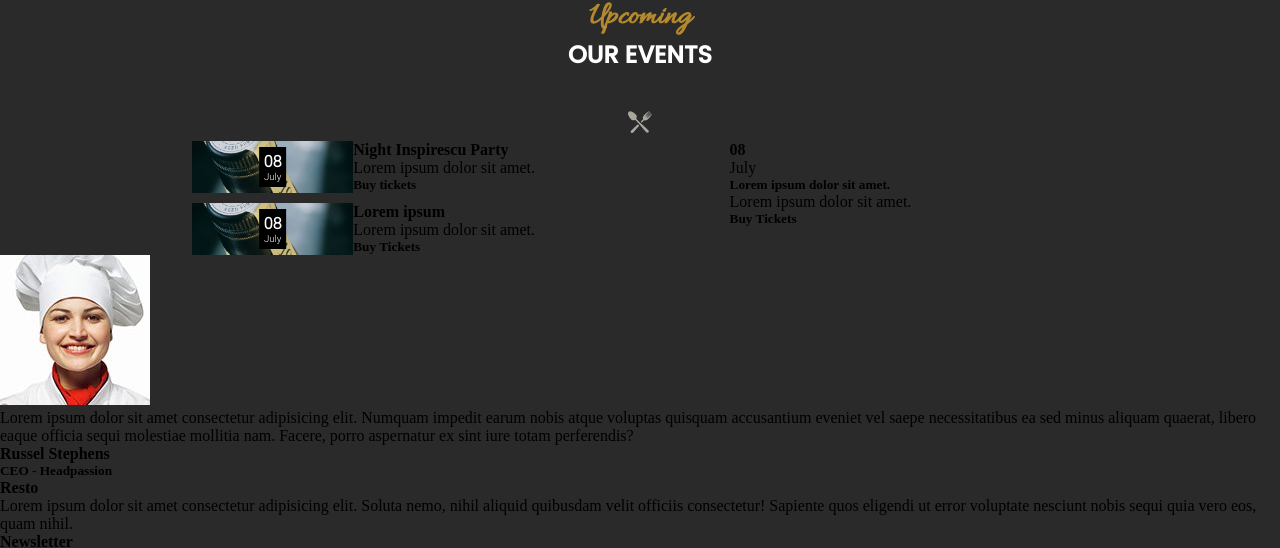
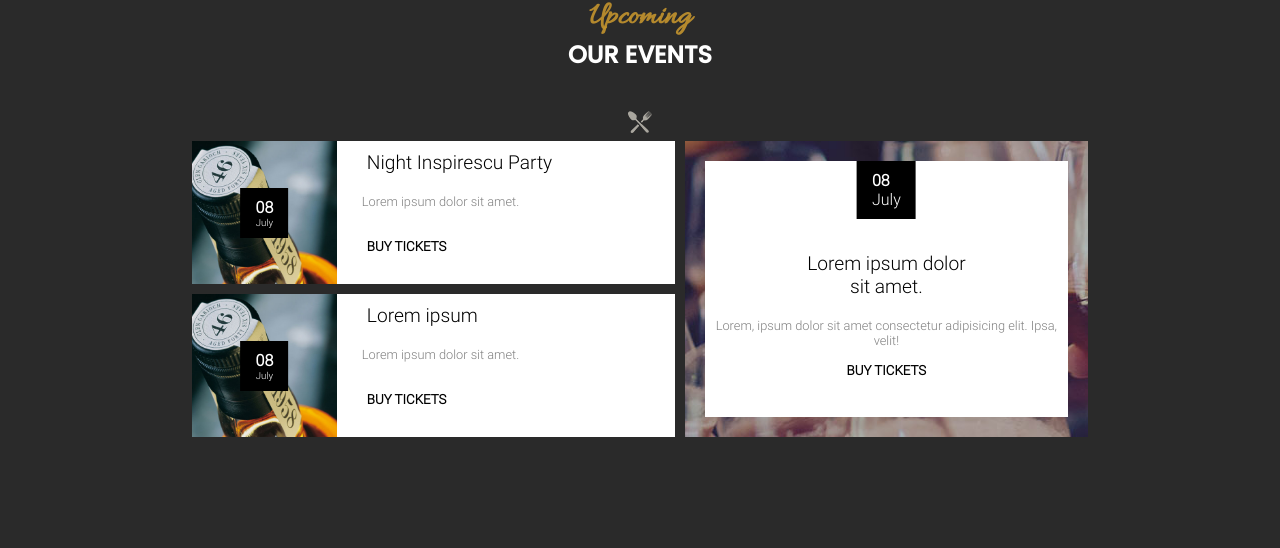
Before and after one commit to ccadran/The-resto, a plain HTML site: page index.html in a window 1280 px wide. Shown: the part 2214-2762 px from the top of the page. Drawn offline with Linux system fonts and the light colour scheme.

Commit message:
Footer almost done

```diff
--- a/assets/styles/index.scss
+++ b/assets/styles/index.scss
@@ -4,3 +4,5 @@
 @import "./layout/section2";
 @import "./layout/section3";
 @import "./layout/section4";
+@import "./layout/section5";
+@import "./layout/footer";
--- /dev/null
+++ b/assets/styles/layout/_footer.scss
@@ -0,0 +1,27 @@
+footer {
+    margin-top: 200px;
+
+    background: url(/assets/img/bg-footer.jpg);
+    width: 100%;
+    .footer-content {
+        width: 70%;
+        margin: 0 auto;
+        display: grid;
+        grid-template-columns: 50% 50%;
+    }
+    .footer-left {
+        margin: 50px 0;
+        h4 {
+            font-family: $font1;
+            color: $orange;
+            font-size: 2.5rem;
+        }
+        p {
+            color: $white1;
+            margin-top: 20px;
+            font-family: $font3;
+            line-height: 25px;
+            font-size: 0.8rem;
+        }
+    }
+}
--- a/assets/styles/layout/_section4.scss
+++ b/assets/styles/layout/_section4.scss
@@ -19,7 +19,10 @@
         width: 70%;
         margin: 0 auto;
         display: grid;
-        grid-template-columns: 60% 40%;
+        grid-template-columns: 55% 45%;
+        .events-left {
+            margin-right: 10px;
+        }
         .left-top {
             margin-bottom: 10px;
         }
@@ -39,7 +42,7 @@
                     left: 50%;
                     transform: translate(-50%, -50%);
                     background: #000;
-                    padding: 5px;
+                    padding: 10px 15px;
                     font-family: $font3;
                     h4 {
                         font-size: 1rem;
@@ -48,7 +51,75 @@
                         font-size: 0.6rem;
                     }
                 }
-                h4 {
+            }
+        }
+        .elcr {
+            background: $white1;
+            h4 {
+                padding: 10px 30px 20px;
+                font-family: $font3;
+                font-weight: 500;
+                font-size: 1.2rem;
+            }
+            p {
+                padding-left: 25px;
+                font-family: $font3;
+                font-size: 0.8rem;
+                color: grey;
+                font-weight: 500;
+            }
+            h5 {
+                font-family: $font3;
+                padding: 30px;
+                padding-bottom: 30px;
+                text-transform: uppercase;
+                font-weight: 800;
+            }
+        }
+        .events-right {
+            background: url(/assets/img/event-03.jpg);
+            padding: 20px;
+
+            .events-right-content {
+                background: $white1;
+                height: 100%;
+                position: relative;
+                .erct {
+                    position: absolute;
+                    top: 0;
+                    left: 50%;
+                    background: #000;
+                    color: $white1;
+                    padding: 10px 15px;
+                    font-family: $font3;
+                    transform: translateX(-50%);
+                }
+                .ercc {
+                    padding-top: 25%;
+                    h4 {
+                        font-family: $font3;
+                        font-weight: 500;
+                        font-size: 1.2rem;
+                        margin: 0 auto;
+                        width: 45%;
+                        text-align: center;
+                        padding-bottom: 20px;
+                    }
+                    p {
+                        font-family: $font3;
+                        font-size: 0.8rem;
+                        color: grey;
+                        font-weight: 500;
+                        text-align: center;
+                        padding-bottom: 15px;
+                    }
+                    h5 {
+                        font-family: $font3;
+
+                        text-transform: uppercase;
+                        font-weight: 800;
+                        text-align: center;
+                    }
                 }
             }
         }
--- /dev/null
+++ b/assets/styles/layout/_section5.scss
@@ -0,0 +1,39 @@
+.section5 {
+    width: 70%;
+    margin: 150px auto;
+    background: $white1;
+    position: relative;
+    &:before {
+        content: url(/assets/img/avatar-02.jpg);
+        top: -15%;
+        border-radius: 25px;
+        position: absolute;
+        left: 50%;
+        transform: translateX(-80%);
+        height: 30px;
+        scale: 50%;
+    }
+    p {
+        text-align: center;
+        width: 80%;
+        margin: 0 auto;
+        padding-top: 50px;
+        padding-bottom: 30px;
+        font-family: $font3;
+        line-height: 35px;
+    }
+    h4 {
+        font-size: 1.5rem;
+        color: $background;
+        font-family: $font3;
+        text-align: center;
+        padding-bottom: 20px;
+    }
+    h5 {
+        color: $orange;
+        text-align: center;
+        padding-bottom: 50px;
+        font-size: 1rem;
+        font-weight: 500;
+    }
+}
--- a/index.html
+++ b/index.html
@@ -208,18 +208,25 @@
                 </div>
                 <div class="events-right">
                     <div class="events-right-content">
+                        <div class="erct">
                             <h4>08</h4>
                             <p>July</p>
-                        <h5>Lorem ipsum dolor sit amet.</h5>
-                        <p>Lorem ipsum dolor sit amet.</p>
+                        </div>
+                        <div class="ercc">
+                            <h4>Lorem ipsum dolor sit amet.</h4>
+                            <p>
+                                Lorem, ipsum dolor sit amet consectetur
+                                adipisicing elit. Ipsa, velit!
+                            </p>
                             <h5>Buy Tickets</h5>
+                        </div>
                     </div>
                 </div>
             </div>
         </div>
         <div class="section5">
             <div class="citations">
-                <img src="./assets/img/avatar-02.jpg" alt="" />
+                <!-- <img src="./assets/img/avatar-02.jpg" alt="" /> -->
                 <p>
                     Lorem ipsum dolor sit amet consectetur adipisicing elit.
                     Numquam impedit earum nobis atque voluptas quisquam
@@ -233,6 +240,7 @@
             </div>
         </div>
         <footer>
+            <div class="footer-content">
                 <div class="footer-left">
                     <h4>Resto</h4>
                     <p>
@@ -254,6 +262,7 @@
                         <li><i class="fa-brands fa-pinterest"></i></li>
                     </ul>
                 </div>
+            </div>
         </footer>
     </body>
 </html>
```
Also changed, not shown: assets/styles/index.css, 1 other file. Lines whose indentation alone changed are shown as unchanged.
